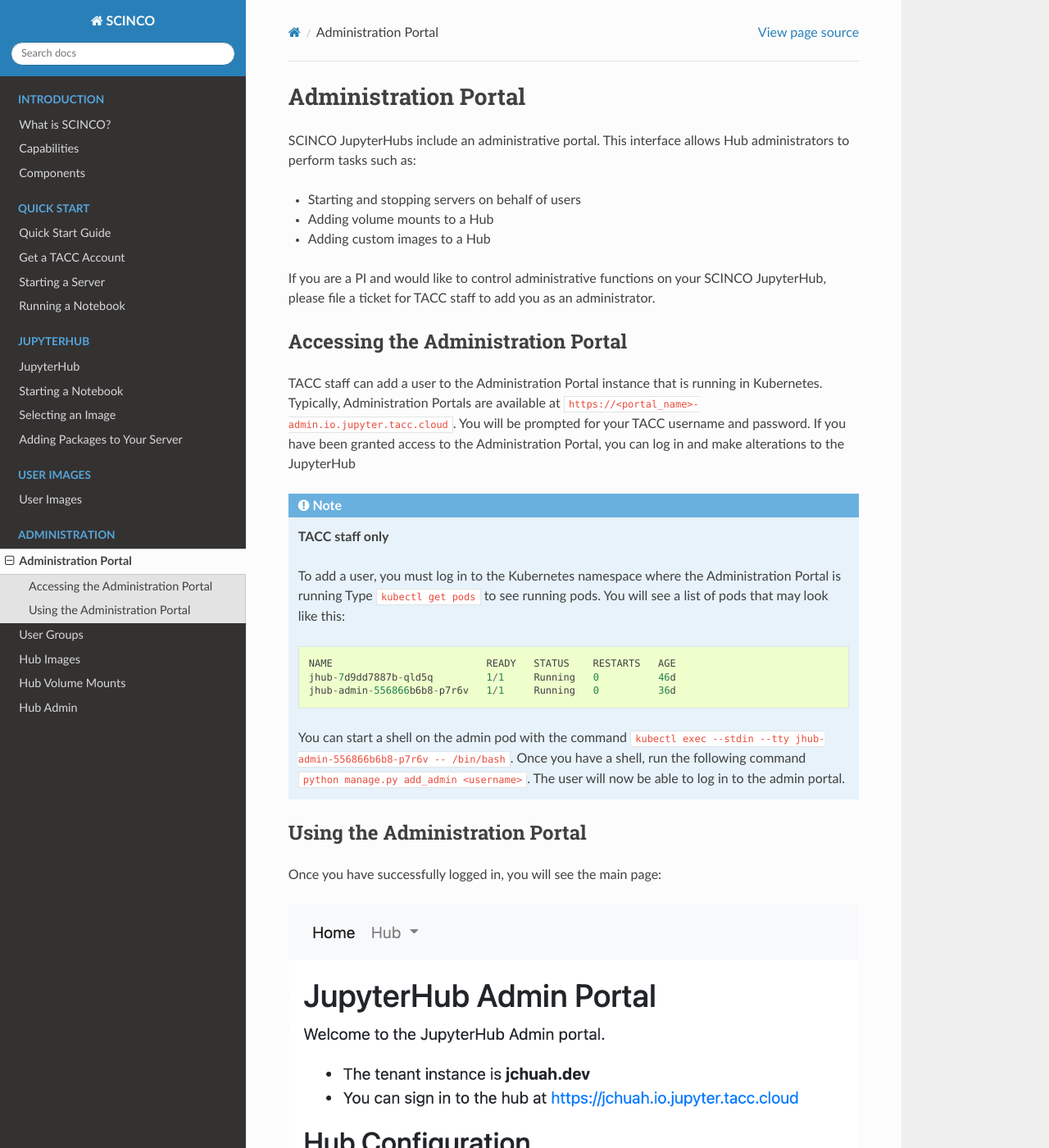
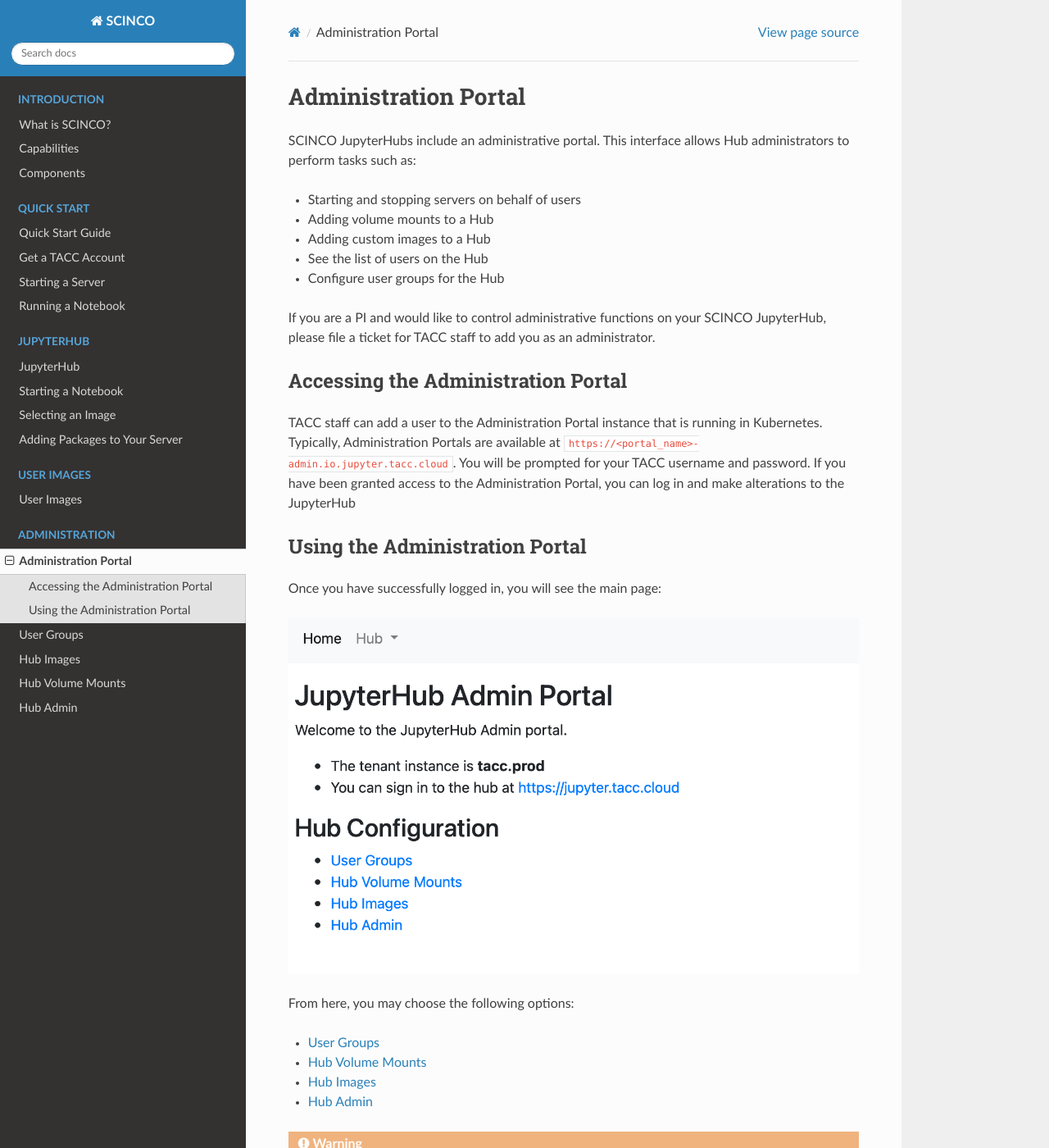
Before and after one commit to TACC/scinco-docs, a Sphinx documentation site: the page built from source/admin/index.rst, in a window 1280 px wide and 1400 px high. Shown: the whole window at 82% size. Built offline with Sphinx 7.4.7 and the Read the Docs theme 2.0.0, drawn with Linux system fonts in a browser that asks for light colours.

Commit message:
Admin portal documentation modified

```diff
--- a/source/admin/index.rst
+++ b/source/admin/index.rst
@@ -8,6 +8,8 @@
 * Starting and stopping servers on behalf of users
 * Adding volume mounts to a Hub
 * Adding custom images to a Hub
+* See the list of users on the Hub
+* Configure user groups for the Hub
 
 If you are a PI and would like to control administrative functions on your SCINCO JupyterHub,
 please file a ticket for TACC staff to add you as an administrator.
@@ -22,20 +24,6 @@
 the Administration Portal, you can log in and make alterations to the JupyterHub
 
 
-.. note::
-    **TACC staff only**
-
-    To add a user, you must log in to the Kubernetes namespace where the Administration
-    Portal is running Type ``kubectl get pods`` to see running pods. You will see a list of pods that may look like this::
-
-      NAME                          READY   STATUS    RESTARTS   AGE
-      jhub-7d9dd7887b-qld5q         1/1     Running   0          46d
-      jhub-admin-556866b6b8-p7r6v   1/1     Running   0          36d
-
-    You can start a shell on the admin pod with the command ``kubectl exec --stdin --tty jhub-admin-556866b6b8-p7r6v -- /bin/bash``.
-    Once you have a shell, run the following command ``python manage.py add_admin <username>``. The user
-    will now be able to log in to the admin portal.
-
 
 Using the Administration Portal
 ===============================
@@ -46,10 +34,11 @@
 
 From here, you may choose the following options:
 
-* :doc:`./hubadmin`
+* :doc:`./usergroups`
 * :doc:`./mounts`
 * :doc:`./images`
-* :doc:`./usergroups`
+* :doc:`./hubadmin`
+
 
 .. warning::
    The JupyterHub must be restarted by TACC staff before any configuration changes will appear.
```
Also changed, not shown: source/admin/img/admin-portal-main.png, source/admin/img/hubadmin-user.png, source/admin/img/hubadmin.png, source/admin/img/usergroups-edit.png, source/admin/img/usergroups.png.
